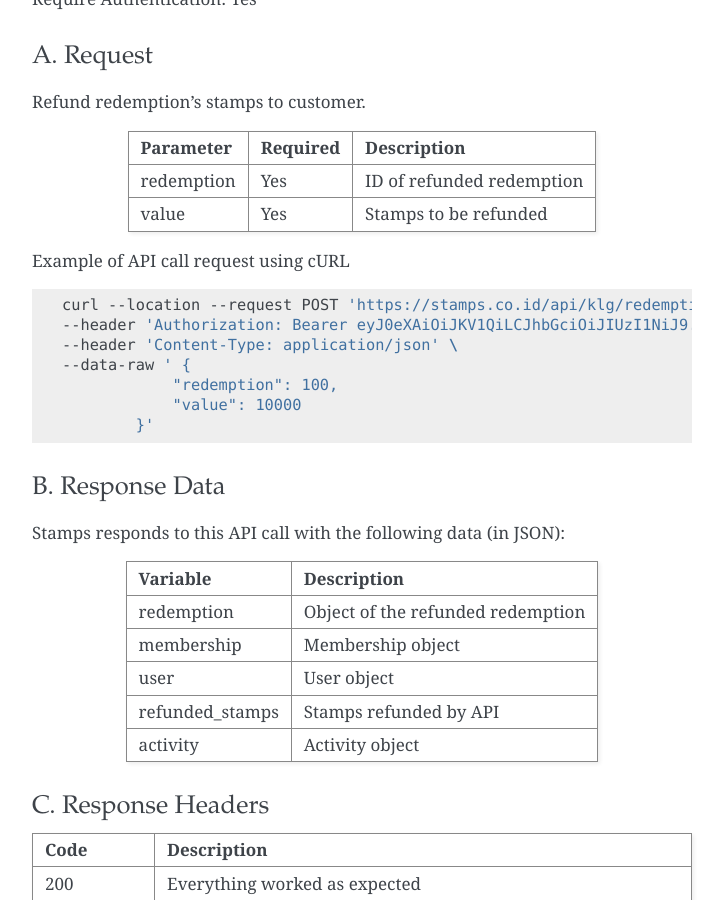
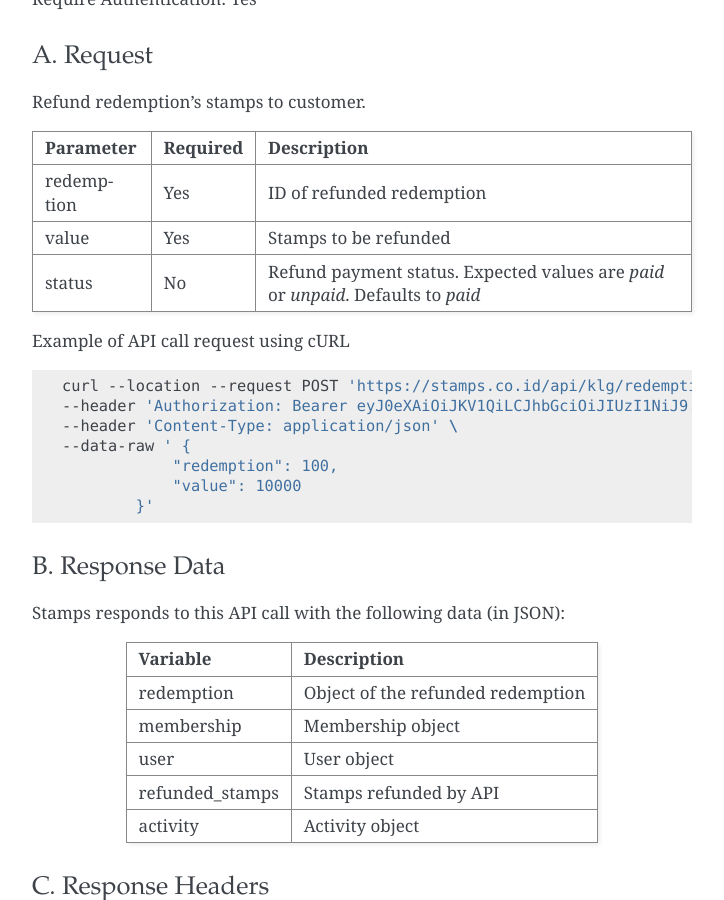
Before and after one commit to ui/stamps-api-docs, a Sphinx documentation site: the page built from source/klg_api.rst, in a window 1280 px wide and 900 px high, scrolled down 43243 px. Shown: the whole window, without its empty margins (388-1112 px from the left). Built offline with Sphinx 7.4.7, drawn with Linux system fonts in a browser that asks for light colours.

Commit message:
KLG redemption refund API status param (#221)

```diff
--- a/source/klg_api.rst
+++ b/source/klg_api.rst
@@ -1950,6 +1950,7 @@ Parameter                      Required    Description
 ============================== =========== =============================================================================
 redemption                     Yes         ID of refunded redemption
 value                          Yes         Stamps to be refunded
+status                         No          Refund payment status. Expected values are `paid` or `unpaid`. Defaults to `paid`
 ============================== =========== =============================================================================
 
 Example of API call request using cURL
```
